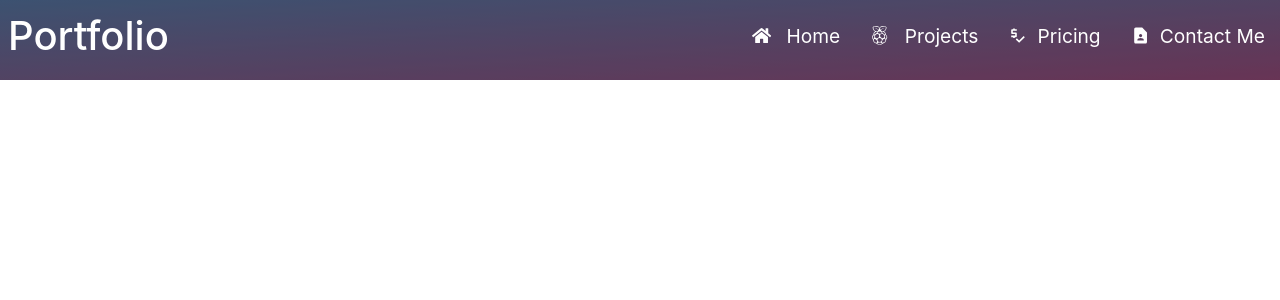
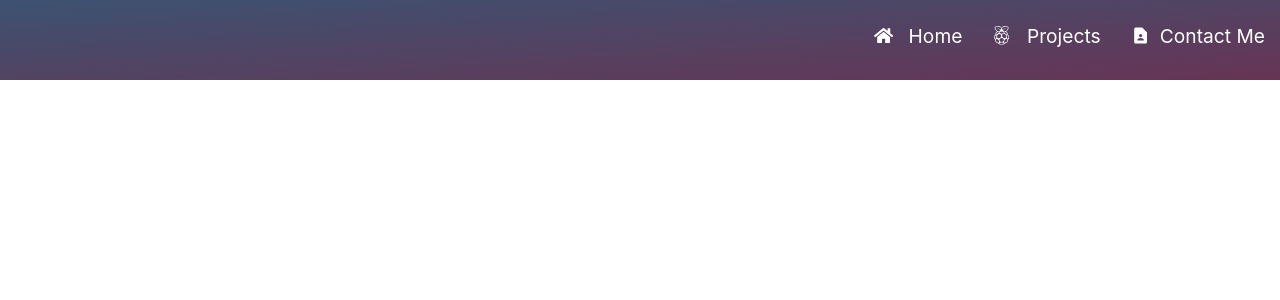
Before and after one commit to Theirry/Theirry.github.io, a React (Create React App) app: page /login in a window 1280 px wide. Shown: the top 300 px of the page. Built offline with nearby package versions, Linux system fonts and the light colour scheme.

Commit message:
Small animation changes

```diff
--- a/src/Contactpage.js
+++ b/src/Contactpage.js
@@ -28,7 +28,7 @@ export default function contactPage(){
                         <label htmlFor="inputPhone">Phone</label>
                         <input type="text" className="form-control" id="inputPhone" required/>
                     </div>
-                    <div className="form-group col-md-4">
+                    {/*<div className="form-group col-md-4">
                         <label htmlFor="inputPrice">Price Range</label>
                         <select id="inputPrice" className="form-control" required>
                             <option selected>Choose...</option>
@@ -36,7 +36,7 @@ export default function contactPage(){
                             <option>Range 2</option>
                             <option>Range 3</option>
                         </select>
-                    </div>
+                    </div>*/}
                 </div>
 
                 <div className="form-row nameAndEmail projectdiv">
--- a/src/Frontpage.js
+++ b/src/Frontpage.js
@@ -33,10 +33,10 @@ const card2 = {
 const cardContent = [card1, card2];
 
 function getAge(dateString) {
-    var today = new Date();
-    var birthDate = new Date(dateString);
-    var age = today.getFullYear() - birthDate.getFullYear();
-    var m = today.getMonth() - birthDate.getMonth();
+    let today = new Date();
+    let birthDate = new Date(dateString);
+    let age = today.getFullYear() - birthDate.getFullYear();
+    let m = today.getMonth() - birthDate.getMonth();
     if (m < 0 || (m === 0 && today.getDate() < birthDate.getDate())) {
         age--;
     }
@@ -52,6 +52,7 @@ function Frontpage(){
     const [itemClass, setItemClass] = useState("");
     const [content, setContent] = useState("");
     const [hasMore, setHasMore] = useState(true);
+    const [loaded, setLoaded] = useState(false);
 
     let stillPresent = false;
     //&& e.target !== document.getElementById("card1")
@@ -70,17 +71,21 @@ function Frontpage(){
     }
 
 
+    if (!loaded) {
         anime({
             targets: 'h1.introduction',
             delay: anime.stagger(100),
             direction: 'alternate',
-        rotate:{
+            rotate: {
                 value: '+=0.07turn',
                 duration: 1000,
                 easing: 'easeInOutQuad'
+            },
+            completed: function (){
+                setLoaded(true);
             }
-
         });
+    }
 
     return(
         <div className="frontPage">
--- a/src/partials/Header.css
+++ b/src/partials/Header.css
@@ -24,11 +24,12 @@ on <a href="https://unsplash.com/@thierryklougbo/likes?utm_source=unsplash&utm_m
     background-color: rgba(0, 0, 0, 0.25);
     display: flex;
     flex-direction: row;
-    justify-content: space-between;
+    justify-content: right;
 
     margin:0;
     padding: 0 0 0 0.5em;
     width: 100%;
+
 }
 .linkbar{
     display: flex;
--- a/src/partials/Header.js
+++ b/src/partials/Header.js
@@ -15,7 +15,7 @@ export default function Header(){
                 {/*<figure className="navlogo">
                     <img className="navlogoimage" src={logoimg} alt="Conpanny logo"/>
                 </figure>*/}
-                <h1 className="pageTitle" style={{color: "white"}}>Portfolio</h1>
+                {/*<h1 className="pageTitle" style={{color: "white"}}>Portfolio</h1>*/}
                 <ul className="linkbar">
                     <li className={"navitem"}>
                         <Link className={"navlink"} to="/"> <FaHome style={{marginRight: '10px', marginBottom: '5'}}/> Home</Link>
@@ -23,9 +23,9 @@ export default function Header(){
                     <li className={"navitem"}>
                         <Link className={"navlink"} to="/projects"> <FaRaspberryPi style={{marginRight: '10px', marginBottom: '5'}}/> Projects</Link>
                     </li>
-                    <li className={"navitem"}>
-                        <Link className={"navlink"} to={"/pricing"}><MdOutlinePriceCheck style={{marginRight: '10px', marginBottom: '5'}}/>Pricing</Link>
-                    </li>
+                    {/*<li className={"navitem"}>*/}
+                    {/*    <Link className={"navlink"} to={"/pricing"}><MdOutlinePriceCheck style={{marginRight: '10px', marginBottom: '5'}}/>Pricing</Link>*/}
+                    {/*</li>*/}
                     <li className={"navitem"}>
                         <Link className={"navlink"} to="/contactMe"><MdContactPage style={{marginRight: '10px', marginBottom: '5'}}/>Contact Me</Link>
                     </li>
```
Lines whose indentation alone changed are shown as unchanged.
